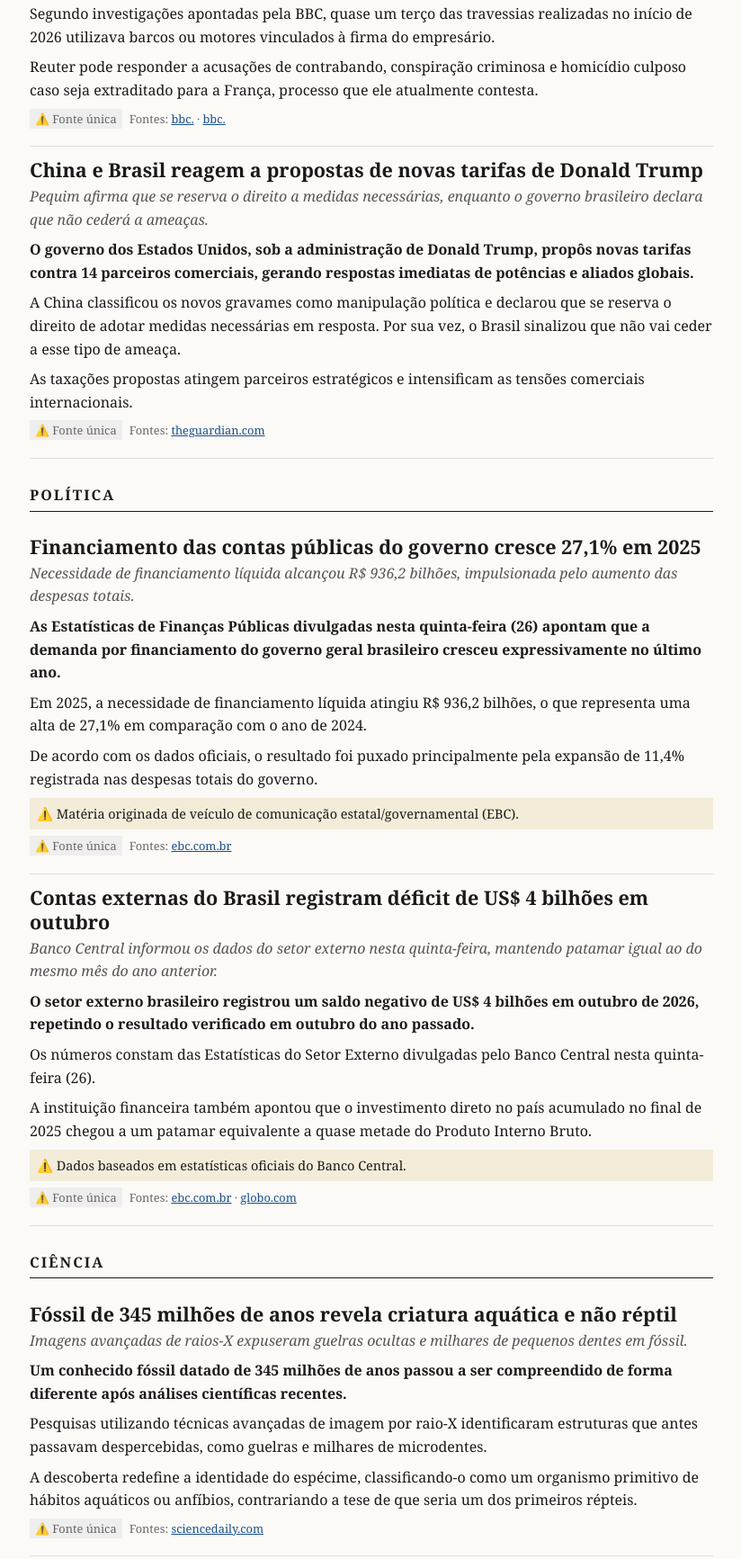
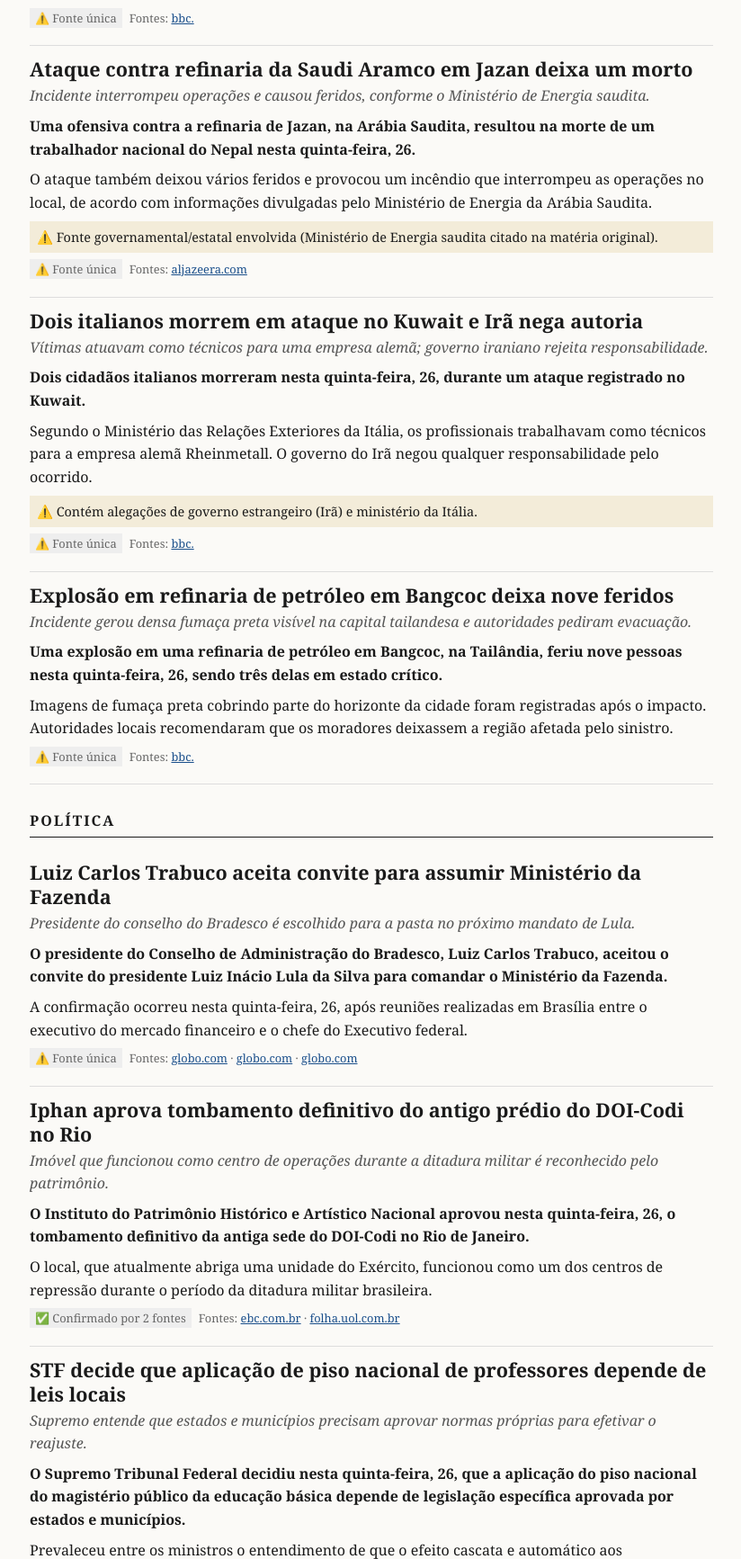
Before and after one commit to VitorinoBR/Noticias, a plain HTML site: page index.html in a window 1280 px wide. Shown: the part 409-2142 px from the top of the page at 90% size, without its empty margins (227-1051 px from the left). Drawn offline with Linux system fonts and the light colour scheme.

Commit message:
Atualização de edição: 2026-11-26-20h.html

```diff
--- a/index.html
+++ b/index.html
@@ -3,66 +3,84 @@
 <head>
 <meta charset='UTF-8'>
 <meta name='viewport' content='width=device-width, initial-scale=1'>
-<title>Global Insights - Edição das 12h</title>
+<title>Global Insights - Edição das 20h</title>
 <style>body{font-family:Georgia,Times,serif;max-width:760px;margin:0 auto;padding:16px;line-height:1.6;color:#1a1a1a;background:#fbfaf7}a{color:#1a4f8b}.masthead{text-align:center;border-bottom:4px double #1a1a1a;margin-bottom:8px}.masthead h1{font-size:2.4rem;margin:8px 0 4px;letter-spacing:1px}.edicao{margin:0 0 10px;font-size:.9rem;text-transform:capitalize;color:#555}section h2{font-size:1rem;text-transform:uppercase;letter-spacing:2px;border-bottom:1px solid #1a1a1a;padding-bottom:4px;margin-top:28px}.materia{padding:12px 0;border-bottom:1px solid #ddd}.materia h3{font-size:1.35rem;line-height:1.25;margin:0 0 4px}.fina{font-style:italic;color:#555;margin:0 0 8px}.lide{font-weight:bold;margin:0 0 8px}.materia p{margin:0 0 8px}.contexto{color:#444;font-size:.95rem}.diverge,.alerta{font-size:.9rem;background:#f3ecd9;padding:6px 8px}.meta{font-size:.8rem;color:#666}.selo{background:#eee;padding:2px 6px;margin-right:8px}.acompanhar li{margin-bottom:6px}footer{margin-top:32px;border-top:1px solid #999;font-size:.8rem;color:#666}@media (prefers-color-scheme:dark){body{background:#121212;color:#e8e8e8}a{color:#8ab4f8}.fina,.contexto,.meta,footer{color:#aaa}.selo{background:#2a2a2a}.diverge,.alerta{background:#2b2618}.masthead,section h2{border-color:#e8e8e8}.materia{border-color:#333}}</style>
 </head>
 <body>
-<header class='masthead'><h1>Global Insights</h1><p class='edicao'>quinta-feira, 26 de novembro de 2026 · Edição das 12h</p></header>
+<header class='masthead'><h1>Global Insights</h1><p class='edicao'>quinta-feira, 26 de novembro de 2026 · Edição das 20h</p></header>
 <main><section><h2>Geopolítica</h2><article class='materia'>
-<h3>Concessionário alemão é suspeito de abastecer redes de tráfico no Canal da Mancha</h3>
-<p class='fina'>Quase um terço das travessias no início de 2026 estaria ligado a embarcações ou motores da empresa de Marvin Reuter.</p>
-<p class='lide'>Um comerciante de barcos alemão é investigado por suspeita de fornecer embarcações e motores para redes de contrabando humano no Canal da Mancha, enquanto contesta sua extradição para a França.</p>
-<p>Segundo investigações apontadas pela BBC, quase um terço das travessias realizadas no início de 2026 utilizava barcos ou motores vinculados à firma do empresário.</p><p>Reuter pode responder a acusações de contrabando, conspiração criminosa e homicídio culposo caso seja extraditado para a França, processo que ele atualmente contesta.</p>
+<h3>Zelensky critica foco dos EUA e estranha visão de Trump sobre Putin</h3>
+<p class='fina'>Presidente ucraniano afirma que Washington prioriza o Oriente Médio em detrimento da Rússia.</p>
+<p class='lide'>O presidente da Ucrânia expressou frustração com a atuação dos Estados Unidos em relação ao conflito com a Rússia nesta quinta-feira, 26.</p>
+<p>Segundo o líder ucraniano, os EUA estão concentrando excessiva atenção no Oriente Médio e não exercem pressão suficiente sobre Moscou. Ele também classificou como estranho o fato de Donald Trump ter descrito Vladimir Putin como um amigo.</p>
 
 
 
-<p class='meta'><span class='selo'>⚠️ Fonte única</span>Fontes: <a href='https://www.bbc.co.uk/news/articles/cqlymky8kpzjo?at_medium=RSS&amp;at_campaign=rss' target='_blank' rel='noopener noreferrer'>bbc.</a> · <a href='https://www.bbc.co.uk/news/videos/cvglrz5yr79go?at_medium=RSS&amp;at_campaign=rss' target='_blank' rel='noopener noreferrer'>bbc.</a></p>
+<p class='meta'><span class='selo'>⚠️ Fonte única</span>Fontes: <a href='https://www.bbc.co.uk/news/articles/c820q9wgrpyyo?at_medium=RSS&amp;at_campaign=rss' target='_blank' rel='noopener noreferrer'>bbc.</a></p>
 </article><article class='materia'>
-<h3>China e Brasil reagem a propostas de novas tarifas de Donald Trump</h3>
-<p class='fina'>Pequim afirma que se reserva o direito a medidas necessárias, enquanto o governo brasileiro declara que não cederá a ameaças.</p>
-<p class='lide'>O governo dos Estados Unidos, sob a administração de Donald Trump, propôs novas tarifas contra 14 parceiros comerciais, gerando respostas imediatas de potências e aliados globais.</p>
-<p>A China classificou os novos gravames como manipulação política e declarou que se reserva o direito de adotar medidas necessárias em resposta. Por sua vez, o Brasil sinalizou que não vai ceder a esse tipo de ameaça.</p><p>As taxações propostas atingem parceiros estratégicos e intensificam as tensões comerciais internacionais.</p>
+<h3>Ataque contra refinaria da Saudi Aramco em Jazan deixa um morto</h3>
+<p class='fina'>Incidente interrompeu operações e causou feridos, conforme o Ministério de Energia saudita.</p>
+<p class='lide'>Uma ofensiva contra a refinaria de Jazan, na Arábia Saudita, resultou na morte de um trabalhador nacional do Nepal nesta quinta-feira, 26.</p>
+<p>O ataque também deixou vários feridos e provocou um incêndio que interrompeu as operações no local, de acordo com informações divulgadas pelo Ministério de Energia da Arábia Saudita.</p>
+
+
+<p class='alerta'>⚠️ Fonte governamental/estatal envolvida (Ministério de Energia saudita citado na matéria original).</p>
+<p class='meta'><span class='selo'>⚠️ Fonte única</span>Fontes: <a href='https://www.aljazeera.com/news/2026/11/26/attack-on-saudi-aramcos-jazan-refinery-kills-worker-disrupts-operations?traffic_source=rss' target='_blank' rel='noopener noreferrer'>aljazeera.com</a></p>
+</article><article class='materia'>
+<h3>Dois italianos morrem em ataque no Kuwait e Irã nega autoria</h3>
+<p class='fina'>Vítimas atuavam como técnicos para uma empresa alemã; governo iraniano rejeita responsabilidade.</p>
+<p class='lide'>Dois cidadãos italianos morreram nesta quinta-feira, 26, durante um ataque registrado no Kuwait.</p>
+<p>Segundo o Ministério das Relações Exteriores da Itália, os profissionais trabalhavam como técnicos para a empresa alemã Rheinmetall. O governo do Irã negou qualquer responsabilidade pelo ocorrido.</p>
+
+
+<p class='alerta'>⚠️ Contém alegações de governo estrangeiro (Irã) e ministério da Itália.</p>
+<p class='meta'><span class='selo'>⚠️ Fonte única</span>Fontes: <a href='https://www.bbc.co.uk/news/articles/c39w9y5dx4k5o?at_medium=RSS&amp;at_campaign=rss' target='_blank' rel='noopener noreferrer'>bbc.</a></p>
+</article><article class='materia'>
+<h3>Explosão em refinaria de petróleo em Bangcoc deixa nove feridos</h3>
+<p class='fina'>Incidente gerou densa fumaça preta visível na capital tailandesa e autoridades pediram evacuação.</p>
+<p class='lide'>Uma explosão em uma refinaria de petróleo em Bangcoc, na Tailândia, feriu nove pessoas nesta quinta-feira, 26, sendo três delas em estado crítico.</p>
+<p>Imagens de fumaça preta cobrindo parte do horizonte da cidade foram registradas após o impacto. Autoridades locais recomendaram que os moradores deixassem a região afetada pelo sinistro.</p>
 
 
 
-<p class='meta'><span class='selo'>⚠️ Fonte única</span>Fontes: <a href='https://www.theguardian.com/us-news/2026/nov/26/brazil-china-react-to-new-trump-tariffs-threat' target='_blank' rel='noopener noreferrer'>theguardian.com</a></p>
+<p class='meta'><span class='selo'>⚠️ Fonte única</span>Fontes: <a href='https://www.bbc.co.uk/news/articles/crx209kwk4kzo?at_medium=RSS&amp;at_campaign=rss' target='_blank' rel='noopener noreferrer'>bbc.</a></p>
 </article></section><section><h2>Política</h2><article class='materia'>
-<h3>Financiamento das contas públicas do governo cresce 27,1% em 2025</h3>
-<p class='fina'>Necessidade de financiamento líquida alcançou R$ 936,2 bilhões, impulsionada pelo aumento das despesas totais.</p>
-<p class='lide'>As Estatísticas de Finanças Públicas divulgadas nesta quinta-feira (26) apontam que a demanda por financiamento do governo geral brasileiro cresceu expressivamente no último ano.</p>
-<p>Em 2025, a necessidade de financiamento líquida atingiu R$ 936,2 bilhões, o que representa uma alta de 27,1% em comparação com o ano de 2024.</p><p>De acordo com os dados oficiais, o resultado foi puxado principalmente pela expansão de 11,4% registrada nas despesas totais do governo.</p>
-
-
-<p class='alerta'>⚠️ Matéria originada de veículo de comunicação estatal/governamental (EBC).</p>
-<p class='meta'><span class='selo'>⚠️ Fonte única</span>Fontes: <a href='https://agenciabrasil.ebc.com.br/economia/noticia/2026-11/contas-publicas-demanda-por-financiamento-cresceu-271-em-2025' target='_blank' rel='noopener noreferrer'>ebc.com.br</a></p>
-</article><article class='materia'>
-<h3>Contas externas do Brasil registram déficit de US$ 4 bilhões em outubro</h3>
-<p class='fina'>Banco Central informou os dados do setor externo nesta quinta-feira, mantendo patamar igual ao do mesmo mês do ano anterior.</p>
-<p class='lide'>O setor externo brasileiro registrou um saldo negativo de US$ 4 bilhões em outubro de 2026, repetindo o resultado verificado em outubro do ano passado.</p>
-<p>Os números constam das Estatísticas do Setor Externo divulgadas pelo Banco Central nesta quinta-feira (26).</p><p>A instituição financeira também apontou que o investimento direto no país acumulado no final de 2025 chegou a um patamar equivalente a quase metade do Produto Interno Bruto.</p>
-
-
-<p class='alerta'>⚠️ Dados baseados em estatísticas oficiais do Banco Central.</p>
-<p class='meta'><span class='selo'>⚠️ Fonte única</span>Fontes: <a href='https://agenciabrasil.ebc.com.br/economia/noticia/2026-11/contas-externas-tem-deficit-de-us-4-bilhoes-em-outubro' target='_blank' rel='noopener noreferrer'>ebc.com.br</a> · <a href='https://g1.globo.com/economia/noticia/2026/11/26/investimento-estrangeiro-atinge-marca-us-14-trilhao-em-2025-quase-metade-do-pib-aplicacoes-no-exterior-superam-reservas.ghtml' target='_blank' rel='noopener noreferrer'>globo.com</a></p>
-</article></section><section><h2>Ciência</h2><article class='materia'>
-<h3>Fóssil de 345 milhões de anos revela criatura aquática e não réptil</h3>
-<p class='fina'>Imagens avançadas de raios-X expuseram guelras ocultas e milhares de pequenos dentes em fóssil.</p>
-<p class='lide'>Um conhecido fóssil datado de 345 milhões de anos passou a ser compreendido de forma diferente após análises científicas recentes.</p>
-<p>Pesquisas utilizando técnicas avançadas de imagem por raio-X identificaram estruturas que antes passavam despercebidas, como guelras e milhares de microdentes.</p><p>A descoberta redefine a identidade do espécime, classificando-o como um organismo primitivo de hábitos aquáticos ou anfíbios, contrariando a tese de que seria um dos primeiros répteis.</p>
+<h3>Luiz Carlos Trabuco aceita convite para assumir Ministério da Fazenda</h3>
+<p class='fina'>Presidente do conselho do Bradesco é escolhido para a pasta no próximo mandato de Lula.</p>
+<p class='lide'>O presidente do Conselho de Administração do Bradesco, Luiz Carlos Trabuco, aceitou o convite do presidente Luiz Inácio Lula da Silva para comandar o Ministério da Fazenda.</p>
+<p>A confirmação ocorreu nesta quinta-feira, 26, após reuniões realizadas em Brasília entre o executivo do mercado financeiro e o chefe do Executivo federal.</p>
 
 
 
-<p class='meta'><span class='selo'>⚠️ Fonte única</span>Fontes: <a href='https://www.sciencedaily.com/releases/2026/11/261125045307.htm' target='_blank' rel='noopener noreferrer'>sciencedaily.com</a></p>
+<p class='meta'><span class='selo'>⚠️ Fonte única</span>Fontes: <a href='https://g1.globo.com/politica/noticia/2026/11/26/quem-e-luiz-trabuco-escolhido-como-ministro-da-fazenda-do-governo-lula-4.ghtml' target='_blank' rel='noopener noreferrer'>globo.com</a> · <a href='https://g1.globo.com/politica/noticia/2026/11/26/trabuco-aceita-convite-de-lula-para-assumir-ministerio-da-fazenda.ghtml' target='_blank' rel='noopener noreferrer'>globo.com</a> · <a href='https://g1.globo.com/politica/noticia/2026/11/26/luiz-trabuco-chega-a-brasilia-para-se-reunir-com-lula-executivo-do-bradesco-e-cotado-para-assumir-ministerio-da-fazenda.ghtml' target='_blank' rel='noopener noreferrer'>globo.com</a></p>
 </article><article class='materia'>
-<h3>Cientistas descobrem lagos subterrâneos a mais de 1,6 km sob o Mar Vermelho</h3>
-<p class='fina'>Conhecidas como piscinas de salmoura, as formações ricas em micróbios podem trazer pistas sobre oceanos antigos e vida alienígena.</p>
-<p class='lide'>Pesquisadores localizaram raros lagos submarinos situados a mais de uma milha de profundidade sob as águas do Mar Vermelho.</p>
-<p>Os locais, conhecidos tecnicamente como piscinas de salmoura, caracterizam-se por concentrações extremas de sal e pela ausência completa de oxigênio.</p><p>Apesar do ambiente inóspito, os cientistas constataram que tais cavidades subterrâneas abrigam comunidades microbianas surpreendentes, abrindo novas perspectivas para o estudo da astrobiologia.</p>
+<h3>Iphan aprova tombamento definitivo do antigo prédio do DOI-Codi no Rio</h3>
+<p class='fina'>Imóvel que funcionou como centro de operações durante a ditadura militar é reconhecido pelo patrimônio.</p>
+<p class='lide'>O Instituto do Patrimônio Histórico e Artístico Nacional aprovou nesta quinta-feira, 26, o tombamento definitivo da antiga sede do DOI-Codi no Rio de Janeiro.</p>
+<p>O local, que atualmente abriga uma unidade do Exército, funcionou como um dos centros de repressão durante o período da ditadura militar brasileira.</p>
 
 
 
-<p class='meta'><span class='selo'>⚠️ Fonte única</span>Fontes: <a href='https://www.sciencedaily.com/releases/2026/11/261125045259.htm' target='_blank' rel='noopener noreferrer'>sciencedaily.com</a></p>
+<p class='meta'><span class='selo'>✅ Confirmado por 2 fontes</span>Fontes: <a href='https://agenciabrasil.ebc.com.br/direitos-humanos/noticia/2026-11/iphan-aprova-tombamento-do-antigo-predio-do-doi-codi-no-rio' target='_blank' rel='noopener noreferrer'>ebc.com.br</a> · <a href='https://redir.folha.com.br/redir/online/poder/rss091/*https://www1.folha.uol.com.br/poder/2026/11/iphan-determina-tombamento-definitivo-da-antiga-sede-do-doi-codi-no-rio.shtml' target='_blank' rel='noopener noreferrer'>folha.uol.com.br</a></p>
+</article><article class='materia'>
+<h3>STF decide que aplicação de piso nacional de professores depende de leis locais</h3>
+<p class='fina'>Supremo entende que estados e municípios precisam aprovar normas próprias para efetivar o reajuste.</p>
+<p class='lide'>O Supremo Tribunal Federal decidiu nesta quinta-feira, 26, que a aplicação do piso nacional do magistério público da educação básica depende de legislação específica aprovada por estados e municípios.</p>
+<p>Prevaleceu entre os ministros o entendimento de que o efeito cascata e automático aos vencimentos locais não deve ocorrer sem a sanção de leis próprias em cada ente federativo.</p>
+
+
+
+<p class='meta'><span class='selo'>⚠️ Fonte única</span>Fontes: <a href='https://g1.globo.com/politica/noticia/2026/11/26/stf-decide-que-aplicacao-piso-nacional-de-professores-depende-de-lei-aprovada-em-estados-e-municipios.ghtml' target='_blank' rel='noopener noreferrer'>globo.com</a></p>
+</article></section><section><h2>Astronomia</h2><article class='materia'>
+<h3>Vênus atinge o seu brilho máximo no céu antes do amanhecer</h3>
+<p class='fina'>Planeta alcança o pico de luminosidade nesta semana e pode ser observado no período pré-amanhecer.</p>
+<p class='lide'>O planeta Vênus atinge o seu ponto de máximo brilho no céu durante as madrugadas desta semana.</p>
+<p>Astrônomos e entusiastas do céu noturno apontam o período como a melhor oportunidade para observar o fenômeno antes do nascer do sol, indicando as orientações de visibilidade para os observadores.</p>
+
+
+
+<p class='meta'><span class='selo'>⚠️ Fonte única</span>Fontes: <a href='https://www.space.com/stargazing/venus-shines-at-its-brightest-in-the-predawn-sky-this-week-heres-where-to-look-nov-27-2026' target='_blank' rel='noopener noreferrer'>space.com</a></p>
 </article></section></main>
-<footer><p>Apuração automatizada: 0 confirmadas, 6 de fonte única, 0 com divergência, 0 descartadas.</p><p>Resumo automatizado de fontes públicas. Confira sempre o link original.</p></footer>
+<footer><p>Apuração automatizada: 1 confirmadas, 7 de fonte única, 0 com divergência, 0 descartadas.</p><p>Resumo automatizado de fontes públicas. Confira sempre o link original.</p></footer>
 </body>
 </html>
```
